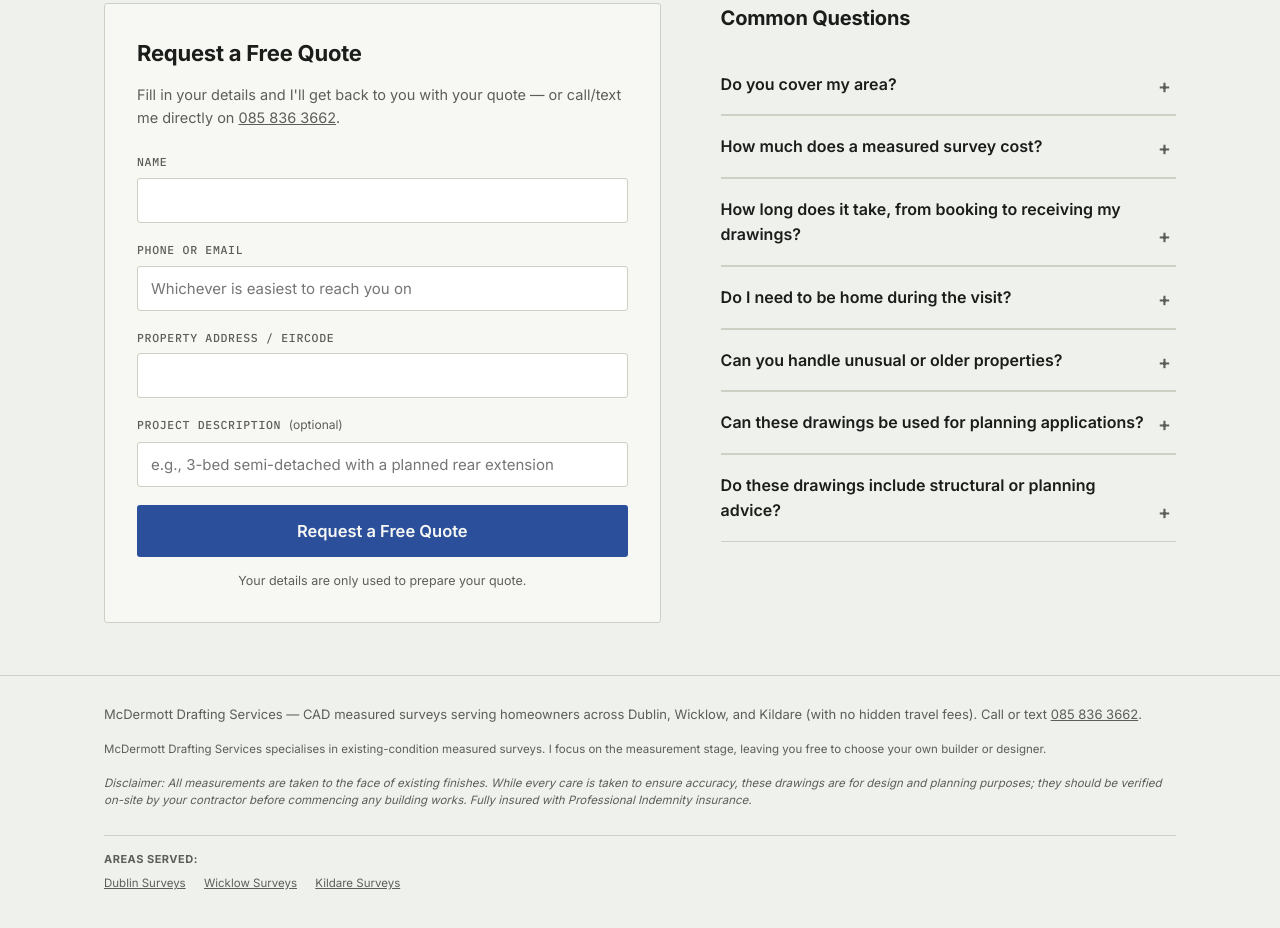
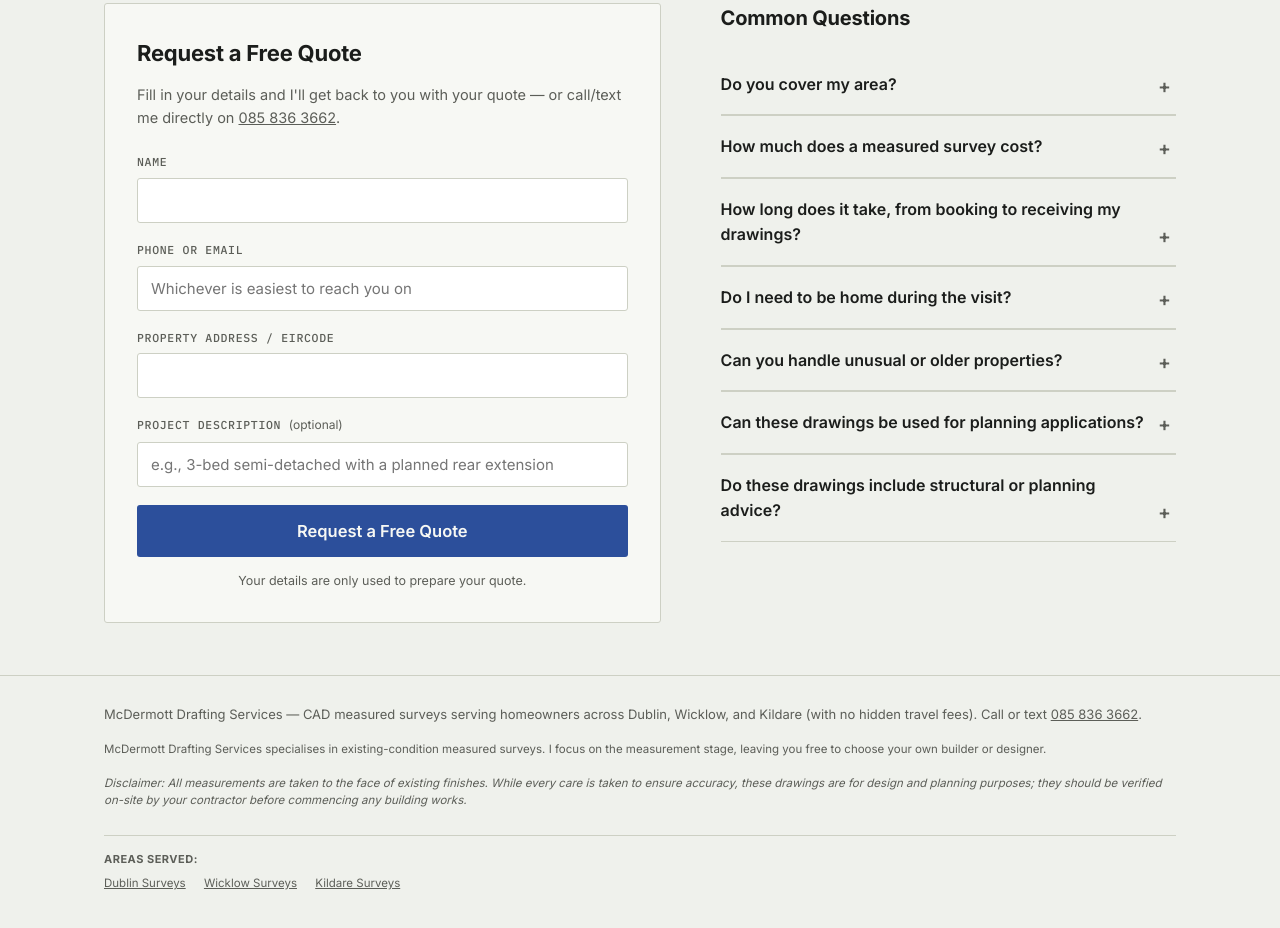
Before and after one commit to AmazingSpoon26/McDermottDrafting, a website: page index.html in a window 1280 px wide. Shown: the part 1450-2378 px from the top of the page. Drawn offline with Linux system fonts and the light colour scheme.

Commit message:
Remove insurance mention from disclaimer on all pages.
Co-authored-by: Cursor <cursoragent@cursor.com>

```diff
--- a/index.html
+++ b/index.html
@@ -1496,7 +1496,7 @@
     <p class="footer-legal">
       McDermott Drafting Services specialises in existing-condition measured surveys. I focus on the measurement stage, leaving you free to choose your own builder or designer.
       <br><br>
-      <em>Disclaimer: All measurements are taken to the face of existing finishes. While every care is taken to ensure accuracy, these drawings are for design and planning purposes; they should be verified on-site by your contractor before commencing any building works. Fully insured with Professional Indemnity insurance.</em>
+      <em>Disclaimer: All measurements are taken to the face of existing finishes. While every care is taken to ensure accuracy, these drawings are for design and planning purposes; they should be verified on-site by your contractor before commencing any building works.</em>
     </p>
 
     <!-- NEW: County Pages Links for Google SEO -->
```
Also changed, not shown: measured-surveys-dublin.html (+1 -1 lines), measured-surveys-kildare.html (+1 -1 lines), measured-surveys-wicklow.html (+1 -1 lines).
